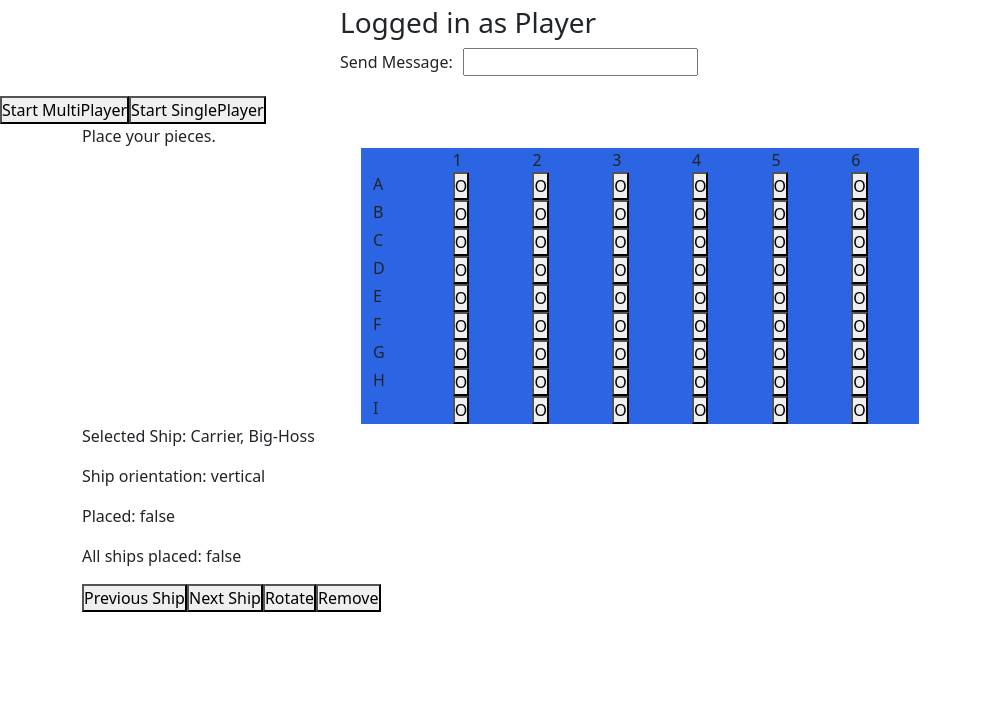
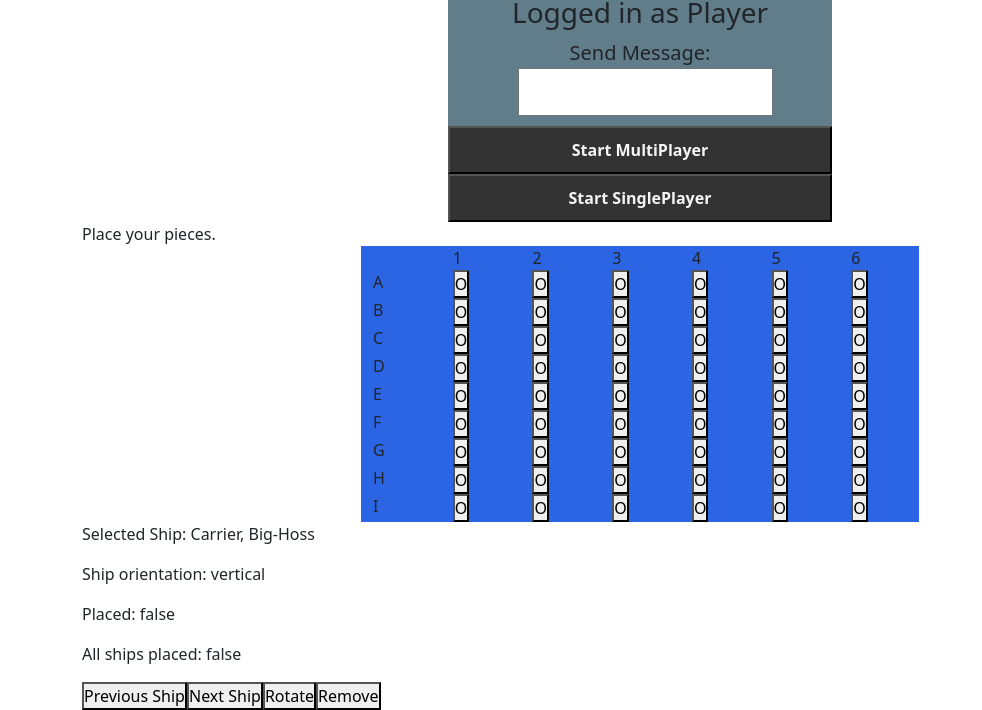
Before and after one commit to michael-pollock/365-Group, a website: page client/index.html in a window 1280 px wide. Shown: the part 92-802 px from the top of the page, without its empty margins (0-982 px from the left). Drawn offline with nearby package versions, Linux system fonts and the light colour scheme.

Commit message:
Added styling to player mode buttons

```diff
--- a/client/style.css
+++ b/client/style.css
@@ -23,12 +23,17 @@ img {
 }
 
 #message-area {
+  flex-direction: column;
+  display: flex;
+  align-items: center;
+  justify-content: center;
+  text-align: center;
   margin-top: 20px;
   margin-left: auto;
   margin-right: auto;
-  width: 50%;
-  background-color: #fff;
-  padding: 20px;
+  width: 30%;
+  background-color: #617d8a;
+  padding: 10px;
 }
 
 #message-area h2 {
@@ -36,8 +41,24 @@ img {
   margin-bottom: 20px;
 }
 
+#message-area label {
+  font-size: 20px;
+}
+
 #message-area input {
   margin-left: 10px;
-  padding: 0px;
+  padding: 10px;
   text-align: center;
+  font-size: 16px;
 }
+
+.playerButtons {
+  display: block;
+  margin: auto;
+  padding: 10px;
+  width: 30%;
+  text-align: center;
+  background-color: #333;
+  color: whitesmoke;
+  font-weight: bold;
+}
```
